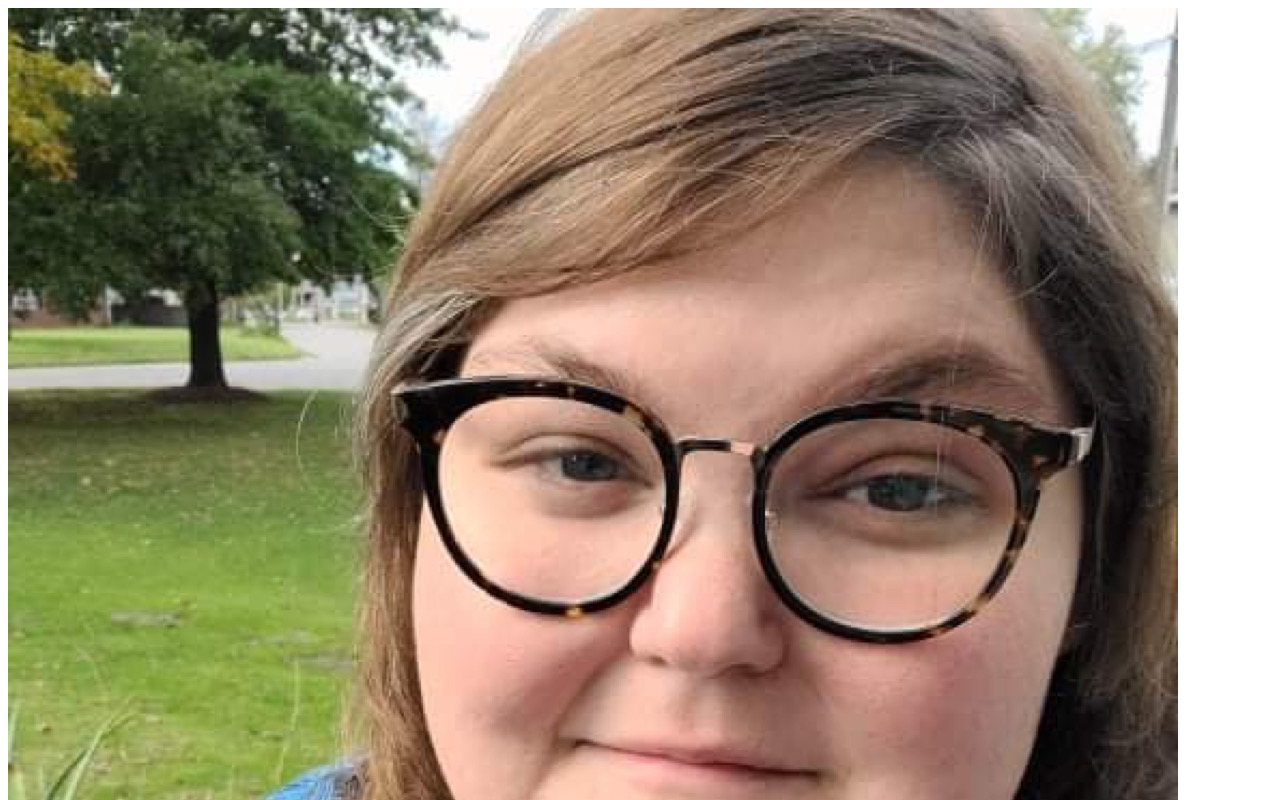
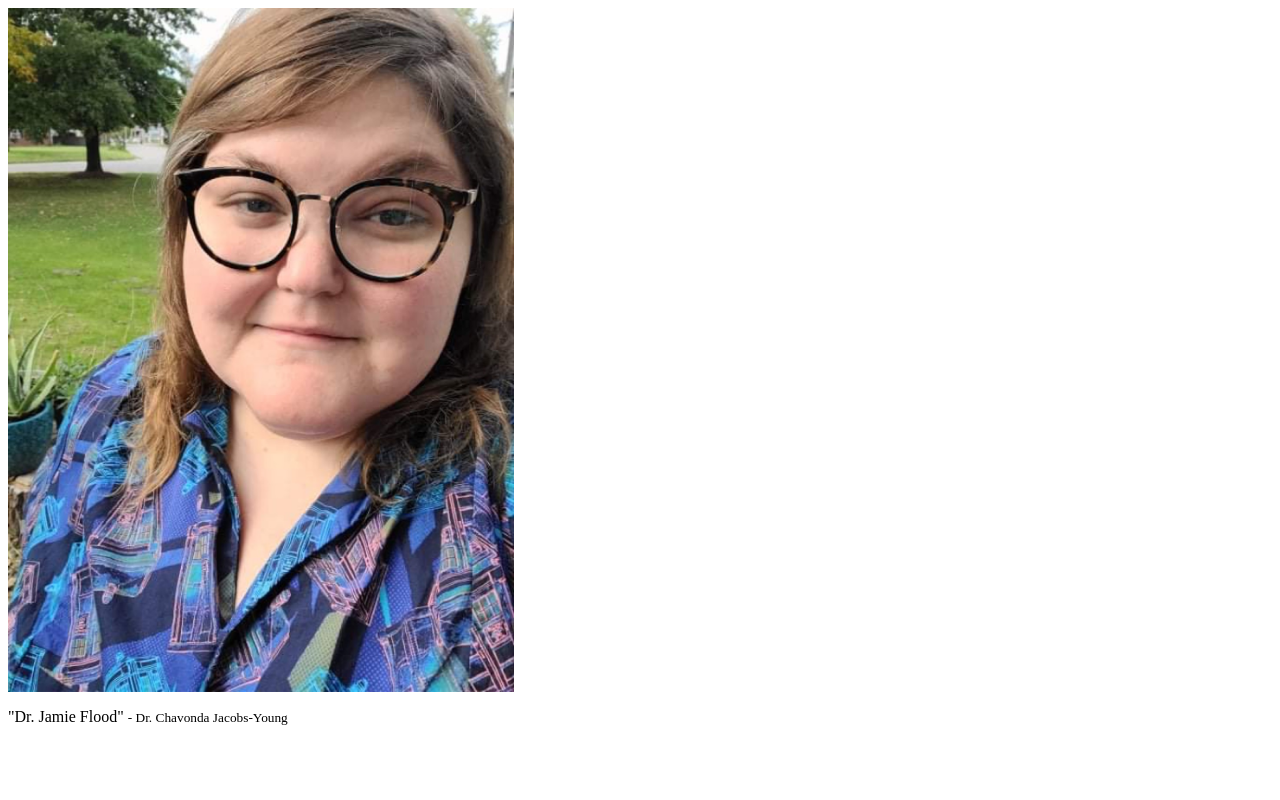
Before and after one commit to DominicBM/flood, a plain HTML site: page index.html in a window 1280 px wide. Shown: the top 800 px of the page. Drawn offline with Linux system fonts and the light colour scheme.

Commit message:
Update index.html

```diff
--- a/index.html
+++ b/index.html
@@ -1,6 +1,6 @@
 <html>
   <body>
-    <img src="IMG_1971.JPG">
+    <img src="IMG_1971.JPG" width="40%">
     <p>"Dr. Jamie Flood" <small>- Dr. Chavonda Jacobs-Young</small></p>
   </body>
 </html>
```
